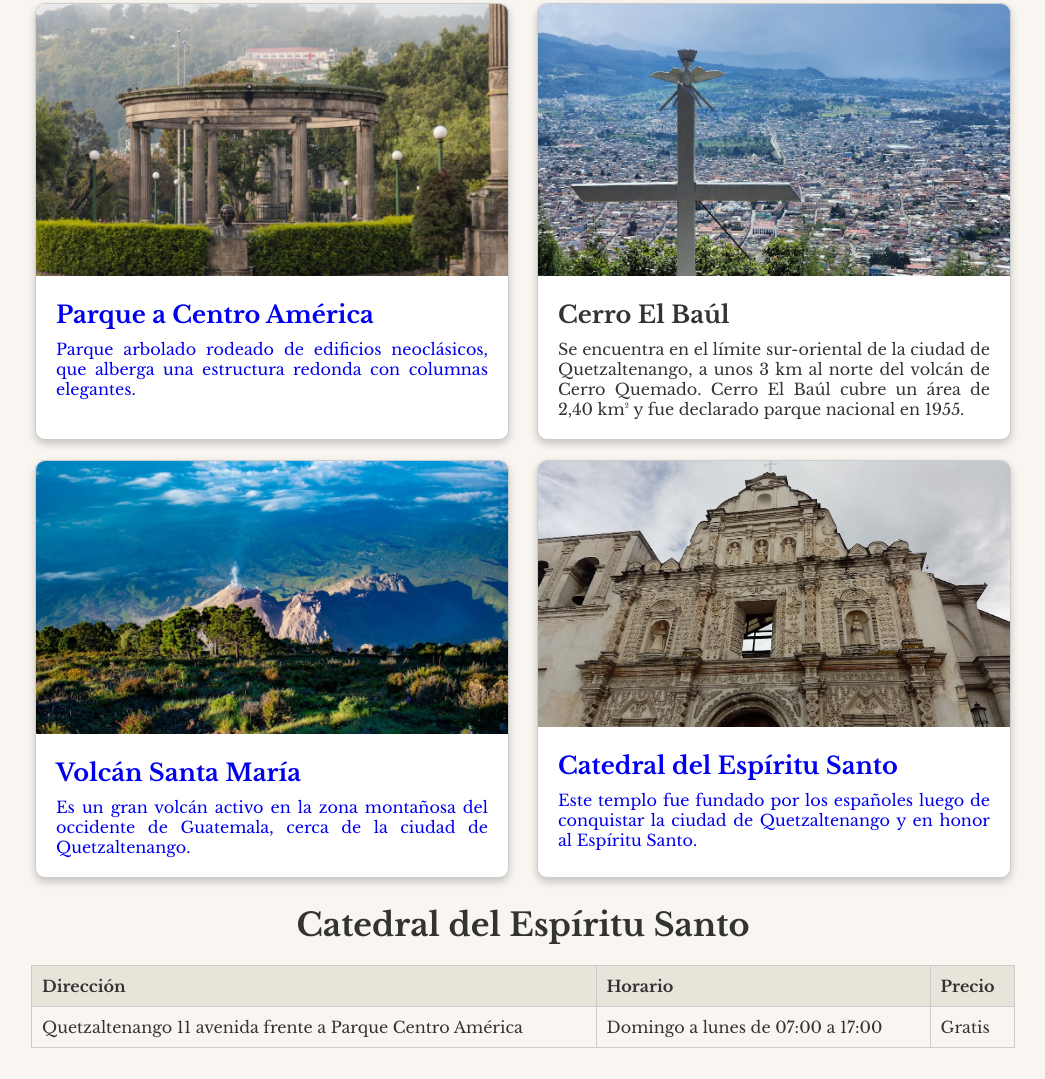
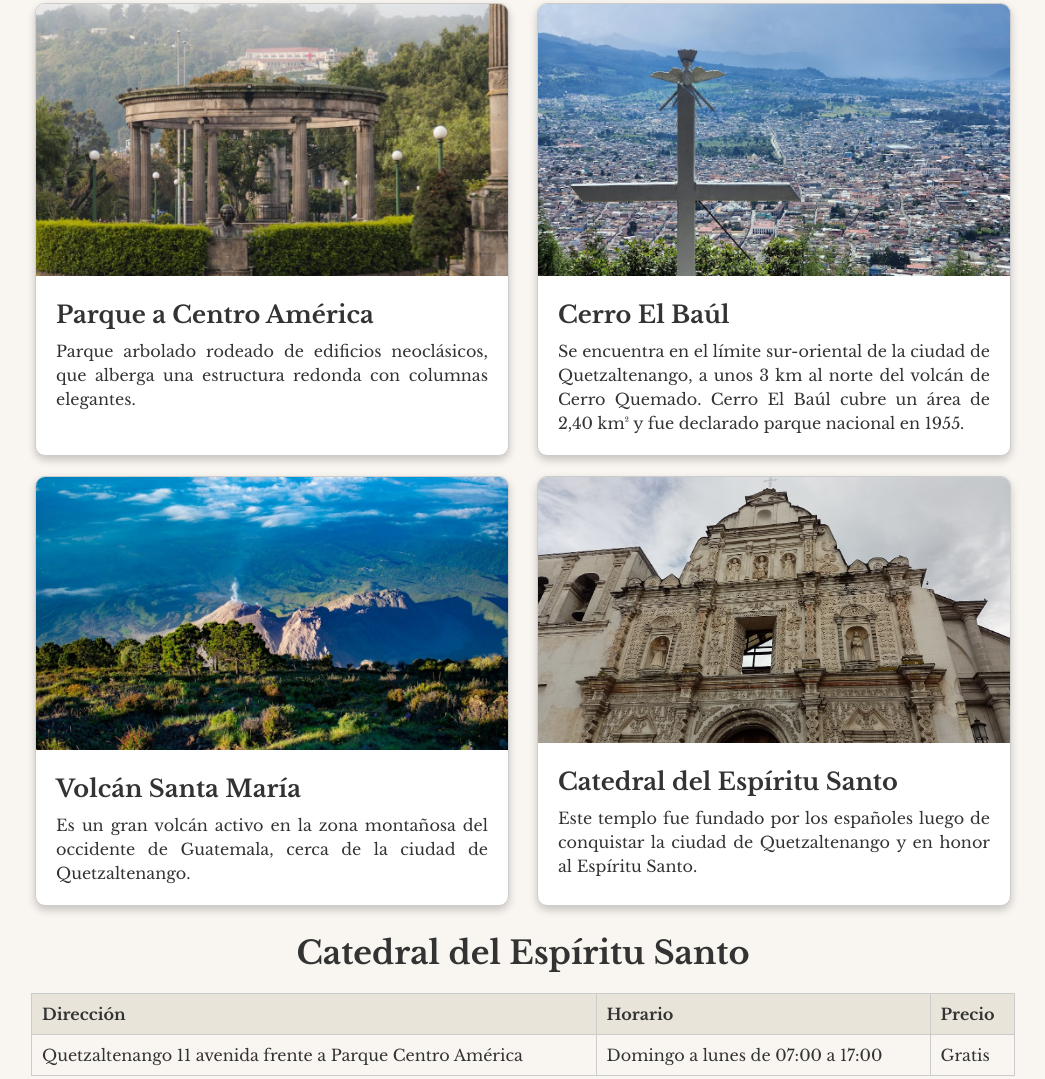
Before and after one commit to SergJprog/hoja1, a plain HTML site: page index.html in a window 1280 px wide. Shown: the part 1258-2337 px from the top of the page, without its empty margins (117-1162 px from the left). Drawn offline with nearby package versions, Linux system fonts and the light colour scheme; a web font is replaced by a local one.

Commit message:
quitar color a las etiquetas a

```diff
--- a/estilos.css
+++ b/estilos.css
@@ -105,11 +105,10 @@ main {
 
 .card a{
     text-decoration: none;
+    color: inherit;
 }
 
-.card a:visited{
-    color: inherit;
-}
+
 .card img {
     width: 100%;
     height: auto;
@@ -128,6 +127,7 @@ main {
     font-size: 1em;
     margin: 0;
     text-align: justify;
+    line-height: 1.5;
 }
 
 .card:hover {
```
